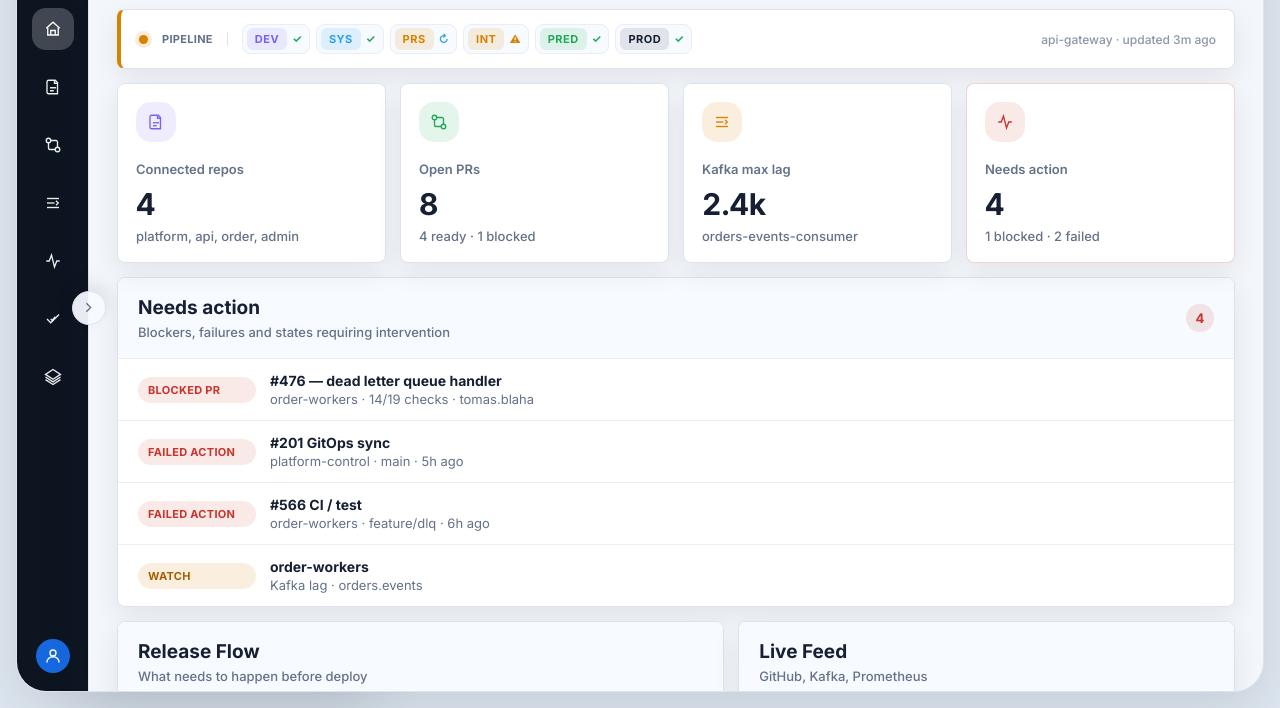
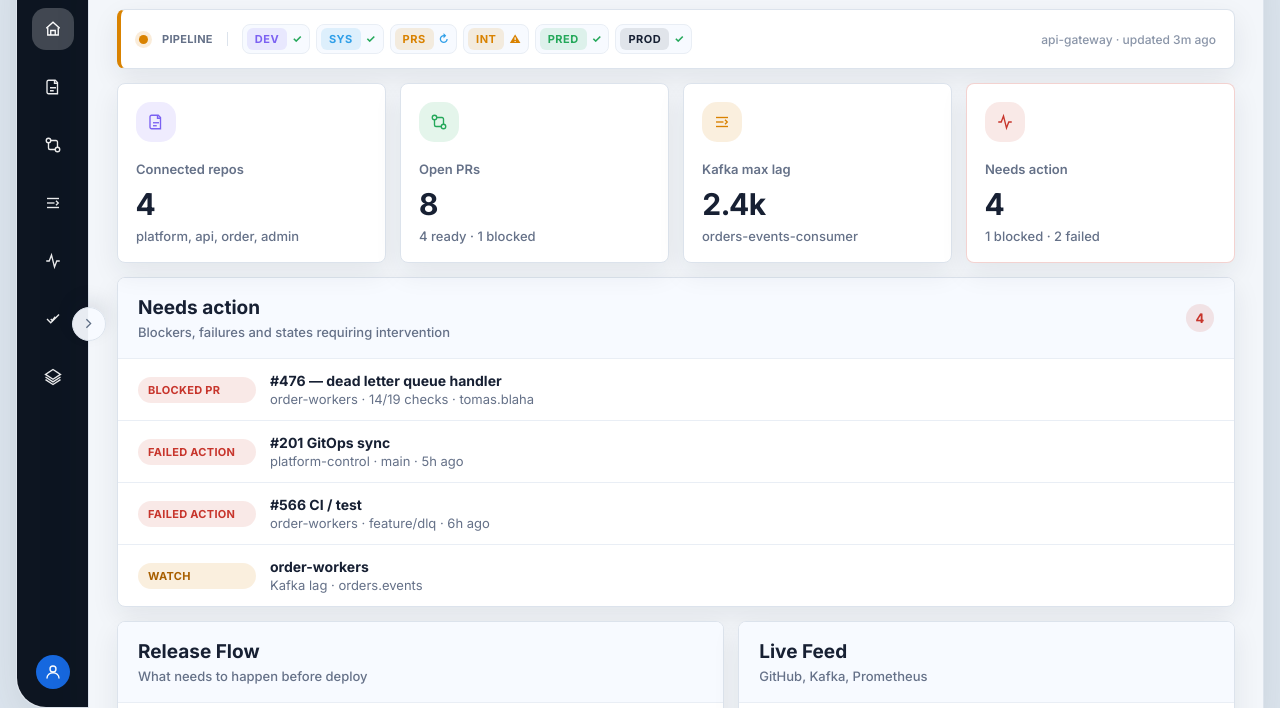
Before and after one commit to foxpen/gitopdashbord, a plain HTML site: page dashboard.html in a window 1280 px wide. Shown: the part 92-800 px from the top of the page. Drawn offline with Linux system fonts and the light colour scheme.

Commit message:
Remove bottom gap — workspace and sidebar extend to screen edge

```diff
--- a/styles.css
+++ b/styles.css
@@ -91,12 +91,12 @@ svg {
   position: relative;
   height: 100dvh;
   overflow: hidden;
-  padding: var(--page-pad);
+  padding: var(--page-pad) var(--page-pad) 0 var(--page-pad);
 }
 
 .sidebar {
   position: fixed;
-  inset: var(--page-pad) auto var(--page-pad) var(--page-pad);
+  inset: var(--page-pad) auto 0 var(--page-pad);
   z-index: 1;
   display: flex;
   flex-direction: column;
@@ -359,12 +359,12 @@ svg {
 .workspace {
   position: relative;
   z-index: 3;
-  height: calc(100dvh - (var(--page-pad) * 2));
+  height: 100dvh;
   width: calc(100vw - var(--closed-offset) - (var(--page-pad) * 2));
   padding: 0;
   overflow: visible;
   border: 1px solid rgba(220, 227, 236, .92);
-  border-radius: var(--radius-xl);
+  border-radius: var(--radius-xl) var(--radius-xl) 0 0;
   background: var(--app-bg);
   box-shadow: var(--shadow-panel);
   transform: translateX(var(--closed-offset));
```
